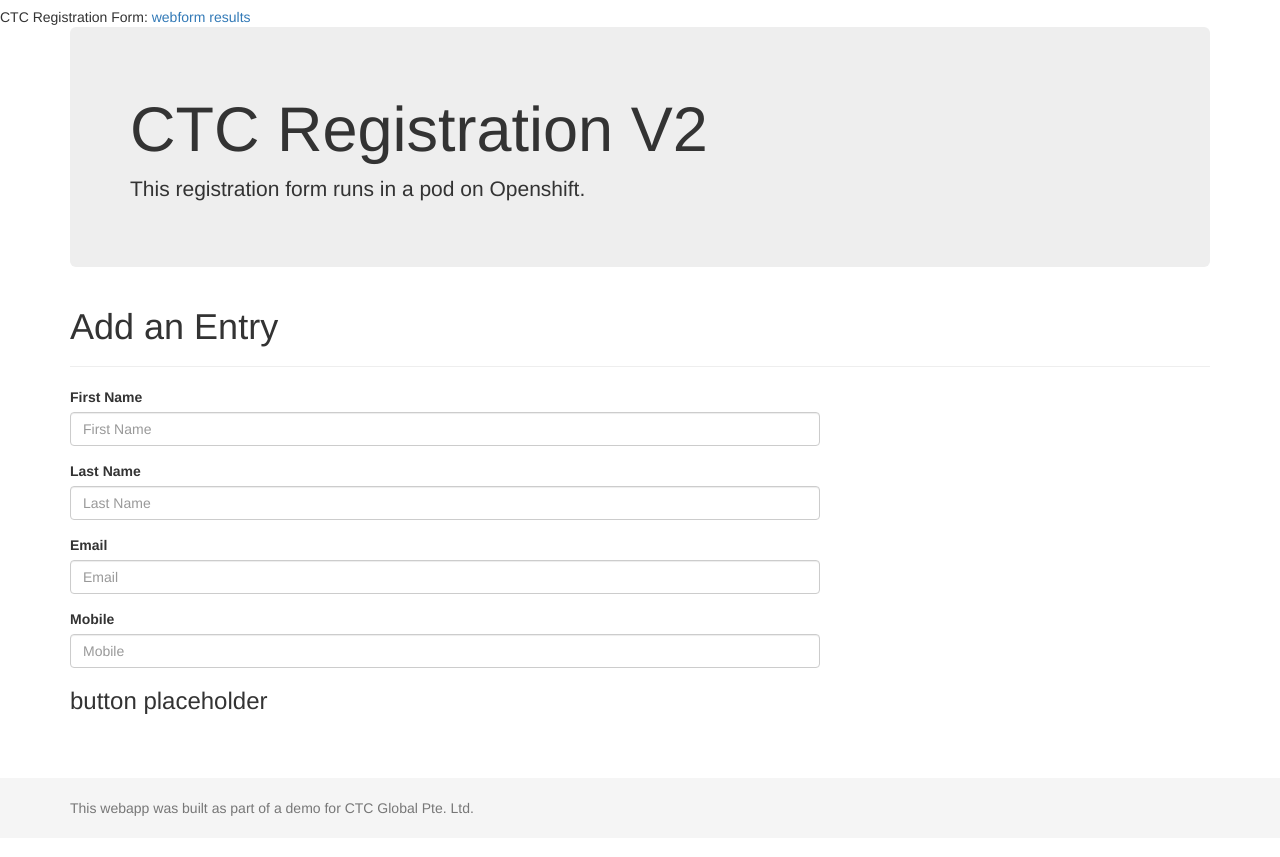
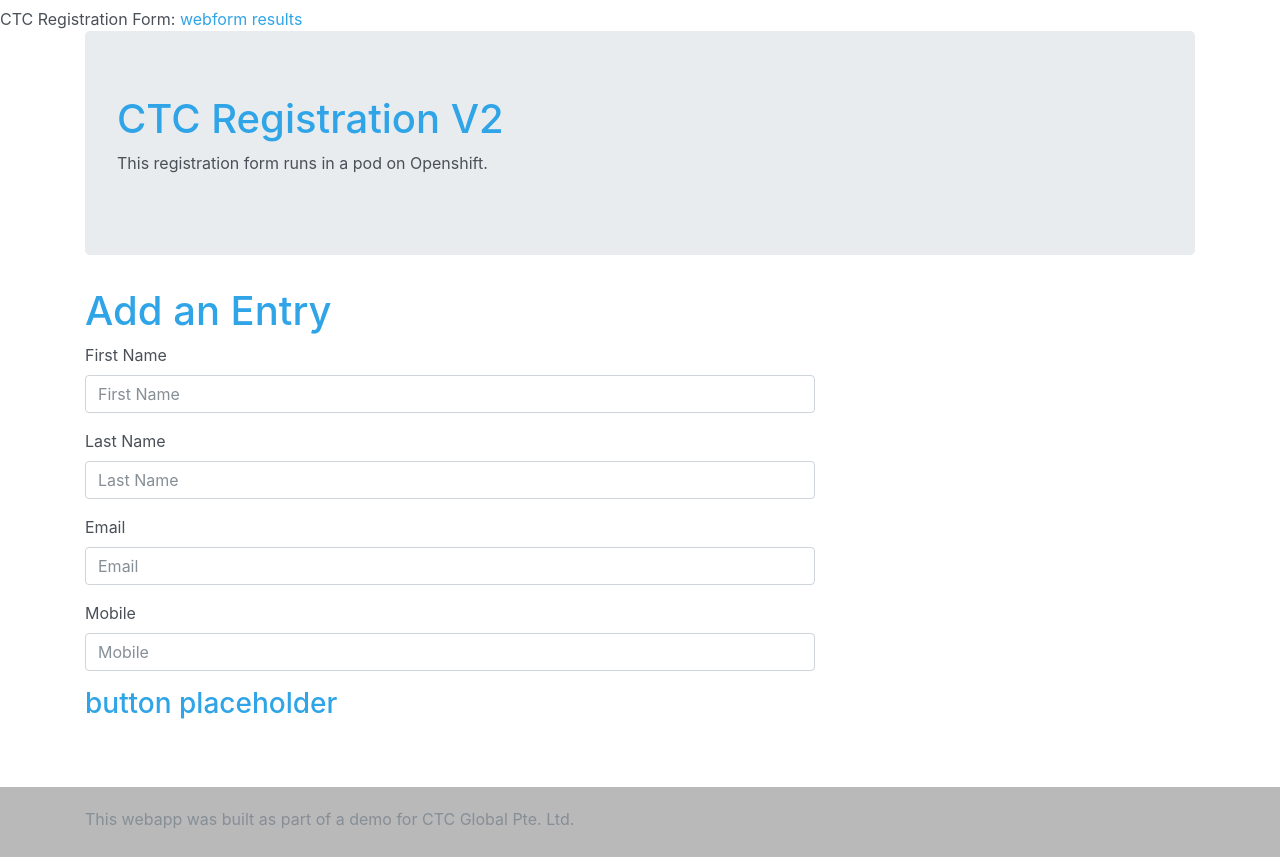
Before and after one commit to andrewctcsg/python-webform, a Flask app: page / in a window 1280 px wide. Before the commit the page ends 816 px from the top, so only its background shows below. Run offline with Flask 2, Linux system fonts and the light colour scheme; some libraries are stand-ins or nearby versions.

Commit message:
Update base.html

```diff
--- a/templates/base.html
+++ b/templates/base.html
@@ -13,7 +13,7 @@
 		<title>Error: title missing</title>
 		{% endif %}
 
-		<link rel="stylesheet" href="https://maxcdn.bootstrapcdn.com/bootstrap/3.3.7/css/bootstrap.min.css" integrity="sha384-BVYiiSIFeK1dGmJRAkycuHAHRg32OmUcww7on3RYdg4Va+PmSTsz/K68vbdEjh4u" crossorigin="anonymous">
+		<link href="https://stackpath.bootstrapcdn.com/bootswatch/4.4.1/cerulean/bootstrap.min.css" rel="stylesheet" integrity="sha384-LV/SIoc08vbV9CCeAwiz7RJZMI5YntsH8rGov0Y2nysmepqMWVvJqds6y0RaxIXT" crossorigin="anonymous">
 
 		<!-- Optional theme -->
 		<link rel="stylesheet" href="https://maxcdn.bootstrapcdn.com/bootstrap/3.3.7/css/bootstrap-theme.min.css" integrity="sha384-rHyoN1iRsVXV4nD0JutlnGaslCJuC7uwjduW9SVrLvRYooPp2bWYgmgJQIXwl/Sp" crossorigin="anonymous">
@@ -25,7 +25,7 @@
 				margin-top: 50px;
 				padding-top: 20px;
 				padding-bottom: 10px;
-				background-color: #f5f5f5;
+				background-color: #B9B9B9;
 			}
 			.text-muted {
 				color: #777;
```
